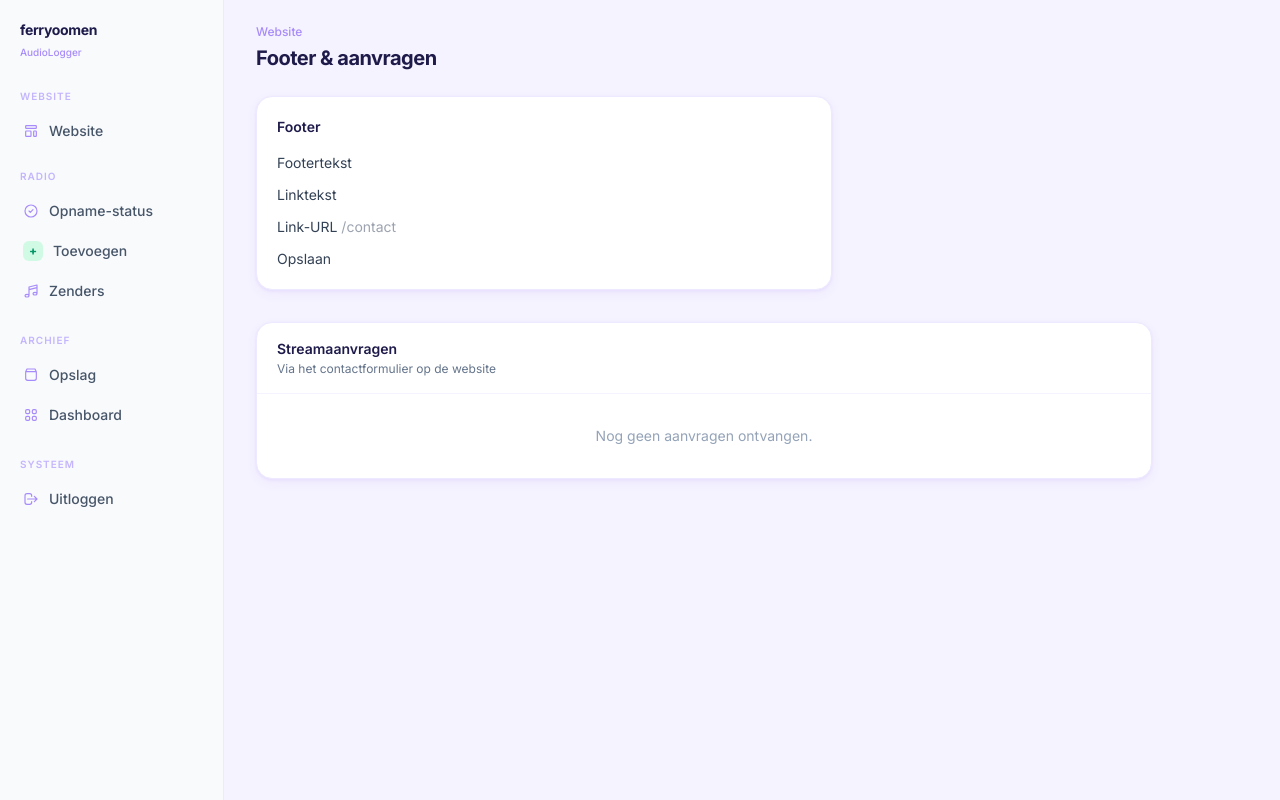
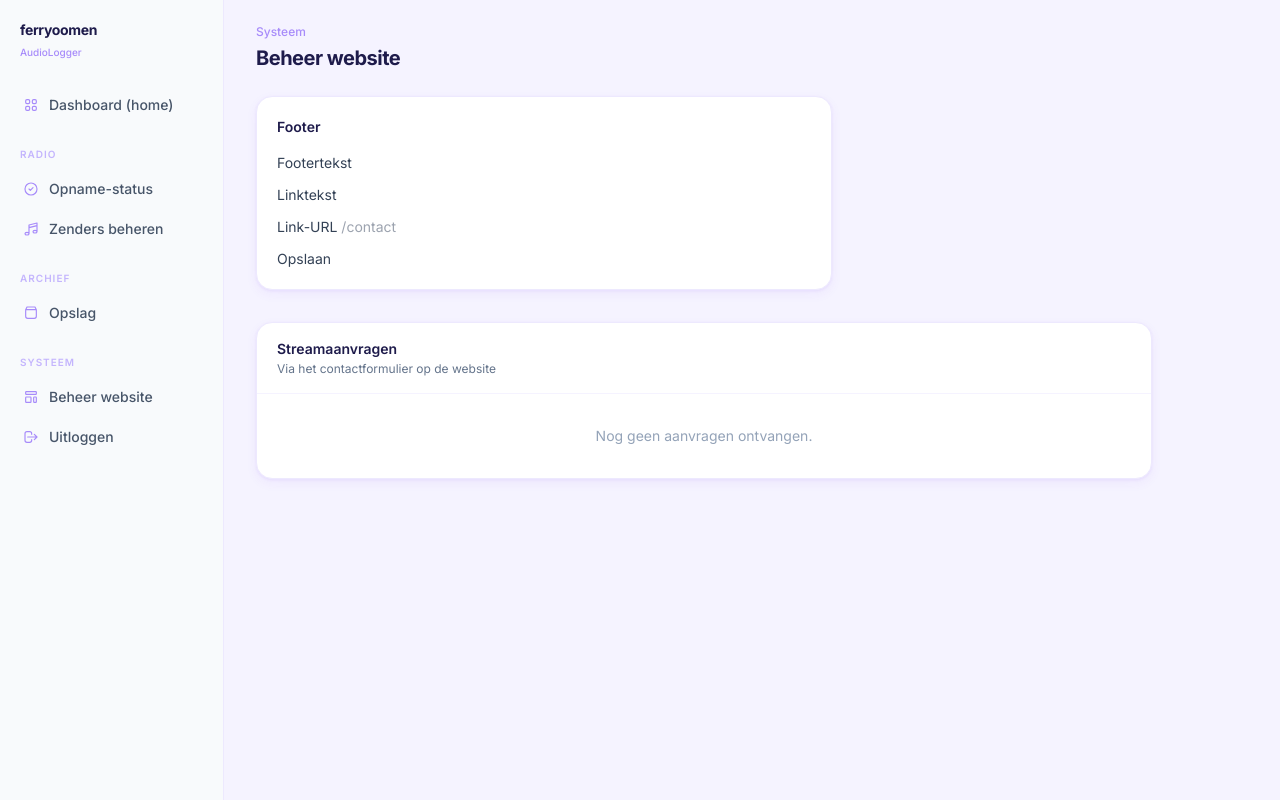
Before and after one commit to kissfmnl/audiologger, a FastAPI app: template templates/admin/website.html in a window 1280 px wide. Run offline with FastAPI, Linux system fonts and the light colour scheme; the template is opened without the code that fills it, so the values that code supplies are empty; some libraries are stand-ins or nearby versions.

Commit message:
Reorganize admin nav and set default retention to 5 days.
Dashboard (home) leads the menu; remove separate Toevoegen link; rename stations to Zenders beheren and website to Beheer website under Systeem.

Co-authored-by: Cursor <cursoragent@cursor.com>

```diff
--- a/app/admin_routes.py
+++ b/app/admin_routes.py
@@ -183,7 +183,7 @@ def admin_storage(request: Request):
     storage = get_storage_status()
     capacity = storage_capacity_plan(
         storage.get("disk_total_gb") or 0,
-        station_count=20,
+        station_count=15,
         retention_days=5,
     )
     return templates.TemplateResponse(
--- a/app/stations.py
+++ b/app/stations.py
@@ -25,7 +25,7 @@ logger = logging.getLogger(__name__)
 STATIONS_CONFIG = BASE_DIR / "config" / "stations.yaml"
 STATION_ID_PATTERN = re.compile(r"^[a-z0-9_]+$")
 DEFAULT_TIMEZONE = "Europe/Amsterdam"
-DEFAULT_RETENTION_DAYS = 7
+DEFAULT_RETENTION_DAYS = 5
 DEFAULT_EVENT_RETENTION_DAYS = 30
 MAX_RETENTION_DAYS = 365
 
--- a/templates/admin/base.html
+++ b/templates/admin/base.html
@@ -50,25 +50,25 @@
     <div class="flex min-h-screen">
         <aside class="hidden lg:flex w-56 shrink-0 flex-col bg-sidebar border-r border-violet-100 px-3 py-5">
             <div class="px-2 mb-6">
-                <a href="/admin" class="text-sm font-bold text-heading tracking-tight">ferryoomen</a>
+                <a href="/" class="text-sm font-bold text-heading tracking-tight">ferryoomen</a>
                 <p class="text-[10px] text-violet-400 mt-0.5 font-medium">AudioLogger</p>
             </div>
 
             <nav class="flex-1 space-y-5 overflow-y-auto">
-                <div>
-                    <p class="px-2 mb-1.5 text-[10px] font-semibold uppercase tracking-widest text-violet-300">Website</p>
-                    <ul class="space-y-0.5 mb-4">
+                <ul class="space-y-0.5">
                     <li>
-                            <a href="/admin/website"
+                        <a href="/"
                            class="flex items-center gap-2.5 px-2.5 py-2 rounded-lg text-sm font-medium transition border
-                               {% if active_nav == 'website' %}bg-accent-light text-accent-muted border-accent-border{% else %}text-slate-600 hover:bg-violet-50 border-transparent{% endif %}">
+                           {% if active_nav == 'home' %}bg-accent-light text-accent-muted border-accent-border{% else %}text-slate-600 hover:bg-violet-50 border-transparent{% endif %}">
                             <svg class="w-4 h-4 shrink-0 text-violet-400" fill="none" stroke="currentColor" viewBox="0 0 24 24">
-                                    <path stroke-linecap="round" stroke-linejoin="round" stroke-width="1.75" d="M4 5a1 1 0 011-1h14a1 1 0 011 1v2a1 1 0 01-1 1H5a1 1 0 01-1-1V5zM4 13a1 1 0 011-1h6a1 1 0 011 1v6a1 1 0 01-1 1H5a1 1 0 01-1-1v-6zM16 13a1 1 0 011-1h2a1 1 0 011 1v6a1 1 0 01-1 1h-2a1 1 0 01-1-1v-6z"/>
+                                <path stroke-linecap="round" stroke-linejoin="round" stroke-width="1.75" d="M4 6a2 2 0 012-2h2a2 2 0 012 2v2a2 2 0 01-2 2H6a2 2 0 01-2-2V6zM14 6a2 2 0 012-2h2a2 2 0 012 2v2a2 2 0 01-2 2h-2a2 2 0 01-2-2V6zM4 16a2 2 0 012-2h2a2 2 0 012 2v2a2 2 0 01-2 2H6a2 2 0 01-2-2v-2zM14 16a2 2 0 012-2h2a2 2 0 012 2v2a2 2 0 01-2 2h-2a2 2 0 01-2-2v-2z"/>
                             </svg>
-                                Website
+                            Dashboard (home)
                         </a>
                     </li>
                 </ul>
+
+                <div>
                     <p class="px-2 mb-1.5 text-[10px] font-semibold uppercase tracking-widest text-violet-300">Radio</p>
                     <ul class="space-y-0.5">
                         <li>
@@ -82,20 +82,13 @@
                             </a>
                         </li>
                         <li>
-                            <a href="/admin#section-add"
-                               class="flex items-center gap-2.5 px-2.5 py-2 rounded-lg text-sm font-medium text-slate-600 hover:bg-violet-50 transition border border-transparent">
-                                <span class="w-5 h-5 rounded-md bg-emerald-100 text-emerald-600 flex items-center justify-center text-xs font-bold">+</span>
-                                Toevoegen
-                            </a>
-                        </li>
-                        <li>
-                            <a href="/admin#section-stations"
+                            <a href="/admin"
                                class="flex items-center gap-2.5 px-2.5 py-2 rounded-lg text-sm font-medium transition border
                                {% if active_nav == 'stations' %}bg-accent-light text-accent-muted border-accent-border{% else %}text-slate-600 hover:bg-violet-50 border-transparent{% endif %}">
                                 <svg class="w-4 h-4 shrink-0 text-violet-400" fill="none" stroke="currentColor" viewBox="0 0 24 24">
                                     <path stroke-linecap="round" stroke-linejoin="round" stroke-width="1.75" d="M9 19V6l12-3v13M9 19c0 1.105-1.343 2-3 2s-3-.895-3-2 1.343-2 3-2 3 .895 3 2zm12-3c0 1.105-1.343 2-3 2s-3-.895-3-2 1.343-2 3-2 3 .895 3 2zM9 10l12-3"/>
                                 </svg>
-                                Zenders
+                                Zenders beheren
                             </a>
                         </li>
                     </ul>
@@ -114,20 +107,23 @@
                                 Opslag
                             </a>
                         </li>
-                        <li>
-                            <a href="/"
-                               class="flex items-center gap-2.5 px-2.5 py-2 rounded-lg text-sm font-medium text-slate-600 hover:bg-violet-50 transition border border-transparent">
-                                <svg class="w-4 h-4 shrink-0 text-violet-400" fill="none" stroke="currentColor" viewBox="0 0 24 24">
-                                    <path stroke-linecap="round" stroke-linejoin="round" stroke-width="1.75" d="M4 6a2 2 0 012-2h2a2 2 0 012 2v2a2 2 0 01-2 2H6a2 2 0 01-2-2V6zM14 6a2 2 0 012-2h2a2 2 0 012 2v2a2 2 0 01-2 2h-2a2 2 0 01-2-2V6zM4 16a2 2 0 012-2h2a2 2 0 012 2v2a2 2 0 01-2 2H6a2 2 0 01-2-2v-2zM14 16a2 2 0 012-2h2a2 2 0 012 2v2a2 2 0 01-2 2h-2a2 2 0 01-2-2v-2z"/>
-                                </svg>
-                                Dashboard
-                            </a>
-                        </li>
                     </ul>
                 </div>
 
                 <div>
                     <p class="px-2 mb-1.5 text-[10px] font-semibold uppercase tracking-widest text-violet-300">Systeem</p>
+                    <ul class="space-y-0.5">
+                        <li>
+                            <a href="/admin/website"
+                               class="flex items-center gap-2.5 px-2.5 py-2 rounded-lg text-sm font-medium transition border
+                               {% if active_nav == 'website' %}bg-accent-light text-accent-muted border-accent-border{% else %}text-slate-600 hover:bg-violet-50 border-transparent{% endif %}">
+                                <svg class="w-4 h-4 shrink-0 text-violet-400" fill="none" stroke="currentColor" viewBox="0 0 24 24">
+                                    <path stroke-linecap="round" stroke-linejoin="round" stroke-width="1.75" d="M4 5a1 1 0 011-1h14a1 1 0 011 1v2a1 1 0 01-1 1H5a1 1 0 01-1-1V5zM4 13a1 1 0 011-1h6a1 1 0 011 1v6a1 1 0 01-1 1H5a1 1 0 01-1-1v-6zM16 13a1 1 0 011-1h2a1 1 0 011 1v6a1 1 0 01-1 1h-2a1 1 0 01-1-1v-6z"/>
+                                </svg>
+                                Beheer website
+                            </a>
+                        </li>
+                        <li>
                             <form method="post" action="/admin/logout">
                                 <button type="submit"
                                         class="w-full flex items-center gap-2.5 px-2.5 py-2 rounded-lg text-sm font-medium text-slate-600 hover:bg-violet-50 transition text-left border border-transparent">
@@ -137,6 +133,8 @@
                                     Uitloggen
                                 </button>
                             </form>
+                        </li>
+                    </ul>
                 </div>
             </nav>
         </aside>
@@ -144,7 +142,7 @@
         <div class="flex-1 min-w-0">
             <header class="lg:hidden bg-slate-50 border-b border-violet-100 px-4 py-3 flex items-center justify-between">
                 <span class="text-sm font-bold text-heading">ferryoomen</span>
-                <a href="/" class="text-xs text-violet-500 hover:text-accent font-medium">Dashboard</a>
+                <a href="/" class="text-xs text-violet-500 hover:text-accent font-medium">Dashboard (home)</a>
             </header>
 
             <main class="px-4 sm:px-6 lg:px-8 py-5 sm:py-6 max-w-[960px]">
--- a/templates/admin/logging.html
+++ b/templates/admin/logging.html
@@ -118,7 +118,7 @@
     </div>
 
     {% if not overview.rows %}
-    <p class="p-8 text-center text-sm text-slate-500">Geen zenders. <a href="/admin#section-add" class="text-violet-600 hover:underline">Voeg een zender toe</a>.</p>
+    <p class="p-8 text-center text-sm text-slate-500">Geen zenders. <a href="/admin#section-add" class="text-violet-600 hover:underline">Voeg een zender toe</a> via Zenders beheren.</p>
     {% else %}
     <div class="divide-y divide-violet-50">
         {% for row in overview.rows %}
--- a/templates/admin/website.html
+++ b/templates/admin/website.html
@@ -1,11 +1,11 @@
 {% extends "admin/base.html" %}
 
-{% block title %}Website — AudioLogger{% endblock %}
+{% block title %}Beheer website — AudioLogger{% endblock %}
 
 {% block content %}
 <div class="mb-6">
-    <p class="text-xs font-medium text-violet-400 mb-1">Website</p>
-    <h1 class="text-xl font-bold text-heading tracking-tight">Footer & aanvragen</h1>
+    <p class="text-xs font-medium text-violet-400 mb-1">Systeem</p>
+    <h1 class="text-xl font-bold text-heading tracking-tight">Beheer website</h1>
     <p class="text-xs text-slate-500 mt-1">{{ date_label }}</p>
 </div>
 
```
Also changed, not shown: templates/admin/storage.html (+4 -4 lines). Lines whose indentation alone changed are shown as unchanged.
